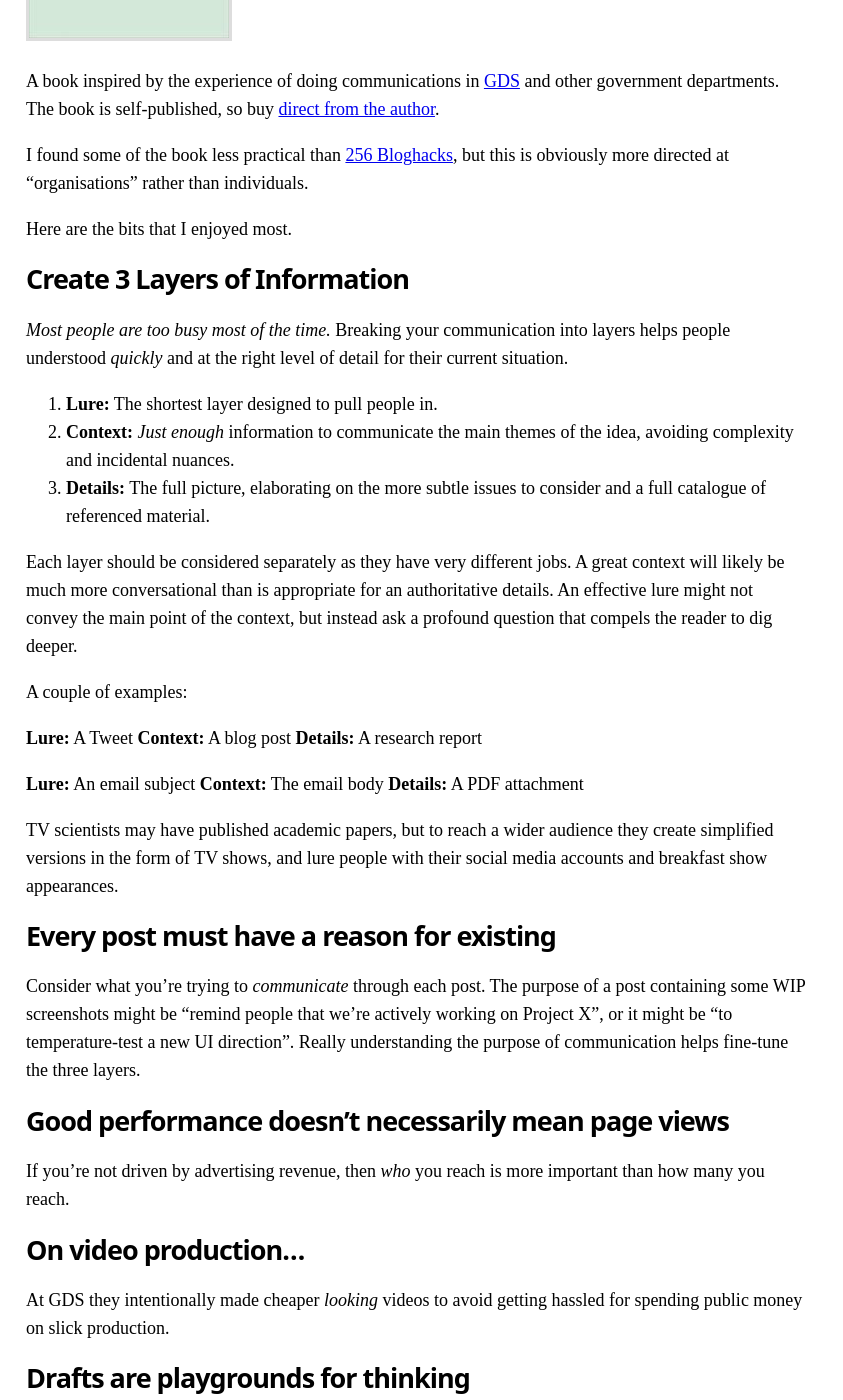
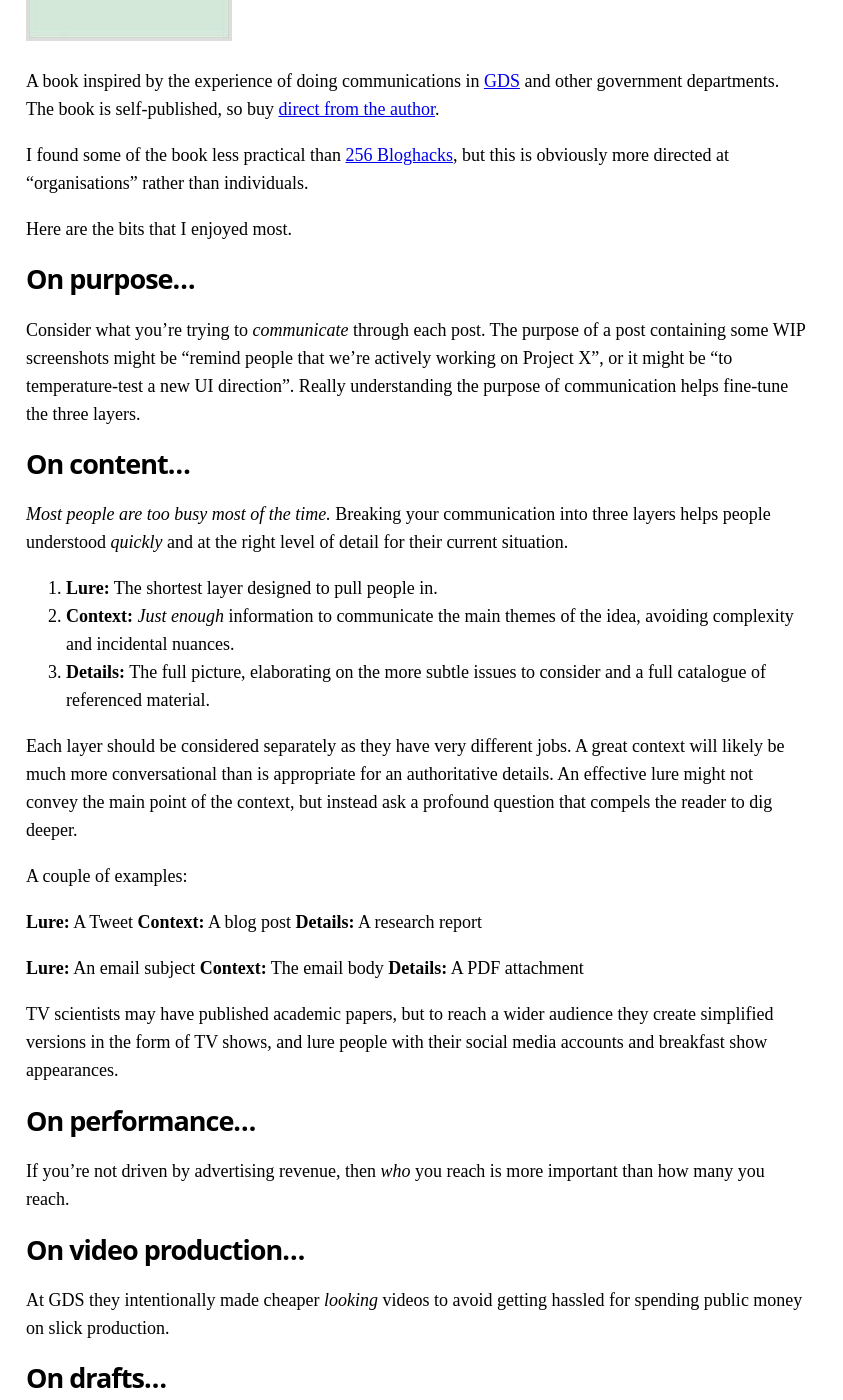
Before and after one commit to garethrees/garethrees.github.com, a Jekyll site: the page built from _posts/2021-11-22-book-notes-the-agile-comms-handbook.md, in a window 1280 px wide and 1400 px high, scrolled down 404 px. Shown: the whole window, without its empty margins (0-843 px from the left). Built offline with Jekyll 4.4.1, drawn with Linux system fonts in a browser that asks for light colours.

Commit message:
Better titles for Agile Comms Handbook notes

```diff
--- a/_posts/2021-11-22-book-notes-the-agile-comms-handbook.md
+++ b/_posts/2021-11-22-book-notes-the-agile-comms-handbook.md
@@ -13,9 +13,13 @@ I found some of the book less practical than [256 Bloghacks](/2020/04/05/book-no
 
 Here are the bits that I enjoyed most.
 
-## Create 3 Layers of Information
+## On purpose…
 
-_Most people are too busy most of the time._ Breaking your communication into layers helps people understood _quickly_ and at the right level of detail for their current situation.
+Consider what you’re trying to _communicate_ through each post. The purpose of a post containing some WIP screenshots might be “remind people that we’re actively working on Project X”, or it might be “to temperature-test a new UI direction”. Really understanding the purpose of communication helps fine-tune the three layers.
+
+## On content…
+
+_Most people are too busy most of the time._ Breaking your communication into three layers helps people understood _quickly_ and at the right level of detail for their current situation.
 
 1. **Lure:** The shortest layer designed to pull people in.
 2. **Context:** _Just enough_ information to communicate the main themes of the idea, avoiding complexity and incidental nuances.
@@ -35,11 +39,7 @@ A couple of examples:
 
 TV scientists may have published academic papers, but to reach a wider audience they create simplified versions in the form of TV shows, and lure people with their social media accounts and breakfast show appearances.
 
-## Every post must have a reason for existing
-
-Consider what you’re trying to _communicate_ through each post. The purpose of a post containing some WIP screenshots might be “remind people that we’re actively working on Project X”, or it might be “to temperature-test a new UI direction”. Really understanding the purpose of communication helps fine-tune the three layers.
-
-## Good performance doesn’t necessarily mean page views
+## On performance…
 
 If you’re not driven by advertising revenue, then _who_ you reach is more important than how many you reach.
 
@@ -47,7 +47,7 @@ If you’re not driven by advertising revenue, then _who_ you reach is more impo
 
 At GDS they intentionally made cheaper _looking_ videos to avoid getting hassled for spending public money on slick production.
 
-## Drafts are playgrounds for thinking
+## On drafts…
 
 > I’m writing a first draft and reminding myself that I’m simply shovelling sand into a bucket, so that later I can build sandcastles – Shannon Hale
 
```
